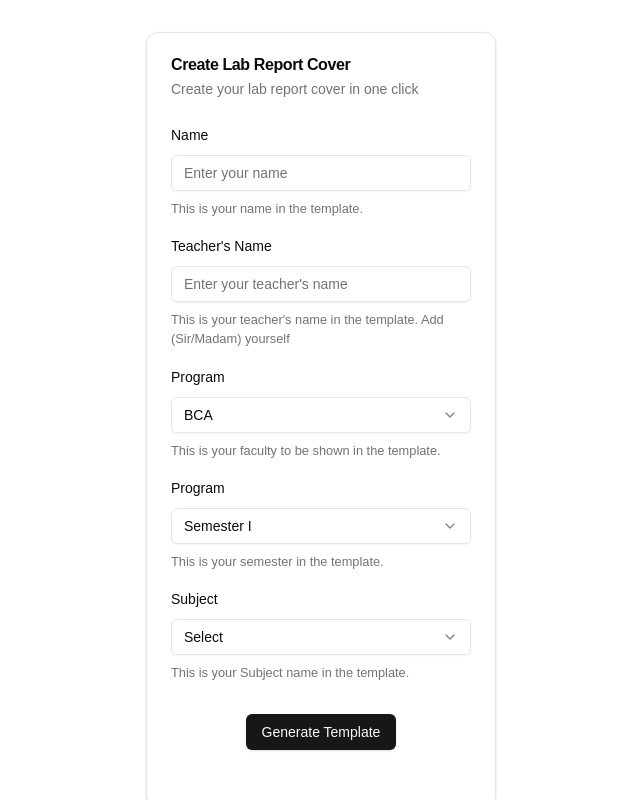
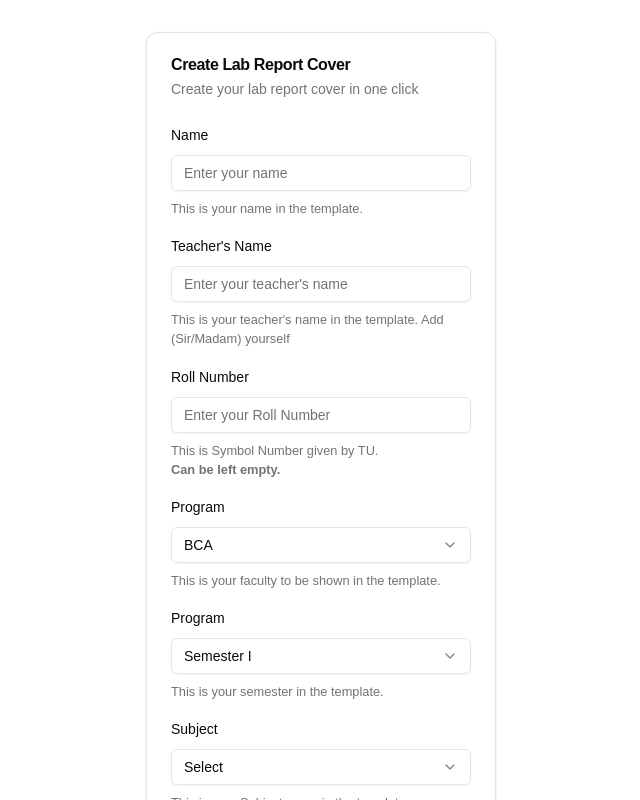
Before and after one commit to AnimeshA867/coverpage, a Next.js app: page / in a window 1280 px wide. Shown: the top 800 px of the page, without its empty margins (319-959 px from the left). Built offline with nearby package versions, Linux system fonts and the light colour scheme.

Commit message:
Some aesthetic change

```diff
--- a/components/InputForm.tsx
+++ b/components/InputForm.tsx
@@ -59,6 +59,7 @@ const formSchema = z.object({
   semester: z
     .string()
     .min(2, { message: "Semester must be at least 2 characters" }),
+  rollNumber: z.string(),
 });
 import { data } from "@/utils/data";
 export default function TemplateForm() {
@@ -70,6 +71,7 @@ export default function TemplateForm() {
       program: "BCA",
       subject: "",
       semester: "Semester I",
+      rollNumber: "",
     },
   });
 
@@ -271,6 +273,28 @@ export default function TemplateForm() {
                 <div className="flex flex-col space-y-1.5">
                   <FormField
                     control={form.control}
+                    name="rollNumber"
+                    render={({ field }) => (
+                      <FormItem>
+                        <FormLabel>Roll Number</FormLabel>
+                        <FormControl>
+                          <Input
+                            placeholder="Enter your Roll Number"
+                            {...field}
+                          />
+                        </FormControl>
+                        <FormDescription>
+                          This is Symbol Number given by TU. <br />
+                          <strong>Can be left empty.</strong>
+                        </FormDescription>
+                        <FormMessage />
+                      </FormItem>
+                    )}
+                  />
+                </div>
+                <div className="flex flex-col space-y-1.5">
+                  <FormField
+                    control={form.control}
                     name="program"
                     render={({ field }) => (
                       <FormItem>
@@ -403,6 +427,7 @@ export default function TemplateForm() {
                   ] as string
                 }
                 semester={form.getValues("semester")}
+                rollNumber={form.getValues("rollNumber")}
               />
             </div>
 
--- a/components/Template.tsx
+++ b/components/Template.tsx
@@ -11,6 +11,7 @@ interface TemplateProps {
   teacher: string;
   program: string;
   semester: string;
+  rollNumber: string;
 }
 
 const Template: FC<TemplateProps> = ({
@@ -20,6 +21,7 @@ const Template: FC<TemplateProps> = ({
   teacher,
   program,
   semester,
+  rollNumber,
 }) => {
   const ref = useRef<HTMLDivElement>(null);
 
@@ -39,7 +41,7 @@ const Template: FC<TemplateProps> = ({
     <div>
       <div
         ref={ref}
-        className="flex flex-col items-center w-[210mm] h-[297mm]  p-12 bg-white space-y-4"
+        className="flex flex-col items-center w-[210mm] h-[297mm]  p-12 bg-white space-y-4 outline-black outline-offset-[-5px] outline"
       >
         <div className="w-full  h-[200px] text-center space-y-2 justify-center flex flex-col">
           <h1 className="text-2xl font-bold">Lab Report</h1>
@@ -81,14 +83,19 @@ const Template: FC<TemplateProps> = ({
           <h1 className="font-light">(Affiliated To Tribhuvan University)</h1>
           <h1 className="font-semibold">Jwalakhel, Lalitpur</h1>
         </div>
-        <div className="w-full  h-[200px] text-center justify-center flex flex-col text-2xl">
+        <div className="w-full  h-[200px] text-center justify-center flex flex-col text-2xl space-y-2">
           <h1 className="font-bold">Submitted By:</h1>
-          <h2 className="font-light">{name}</h2>
+          <h2 className="font-semibold">{name}</h2>
+          {rollNumber && (
+            <h2 className="font-medium italic">
+              Symbol No: <strong className="font-semibold">{rollNumber}</strong>
+            </h2>
+          )}
         </div>
 
-        <div className="w-full  text-xl font-semibold mt-8">
+        <div className="w-full  text-xl font-semibold mt-8 ">
           <p>Program: {program}</p>
-          <p>Semester: {semester}</p>
+          <p>{semester}</p>
         </div>
       </div>
 
```
